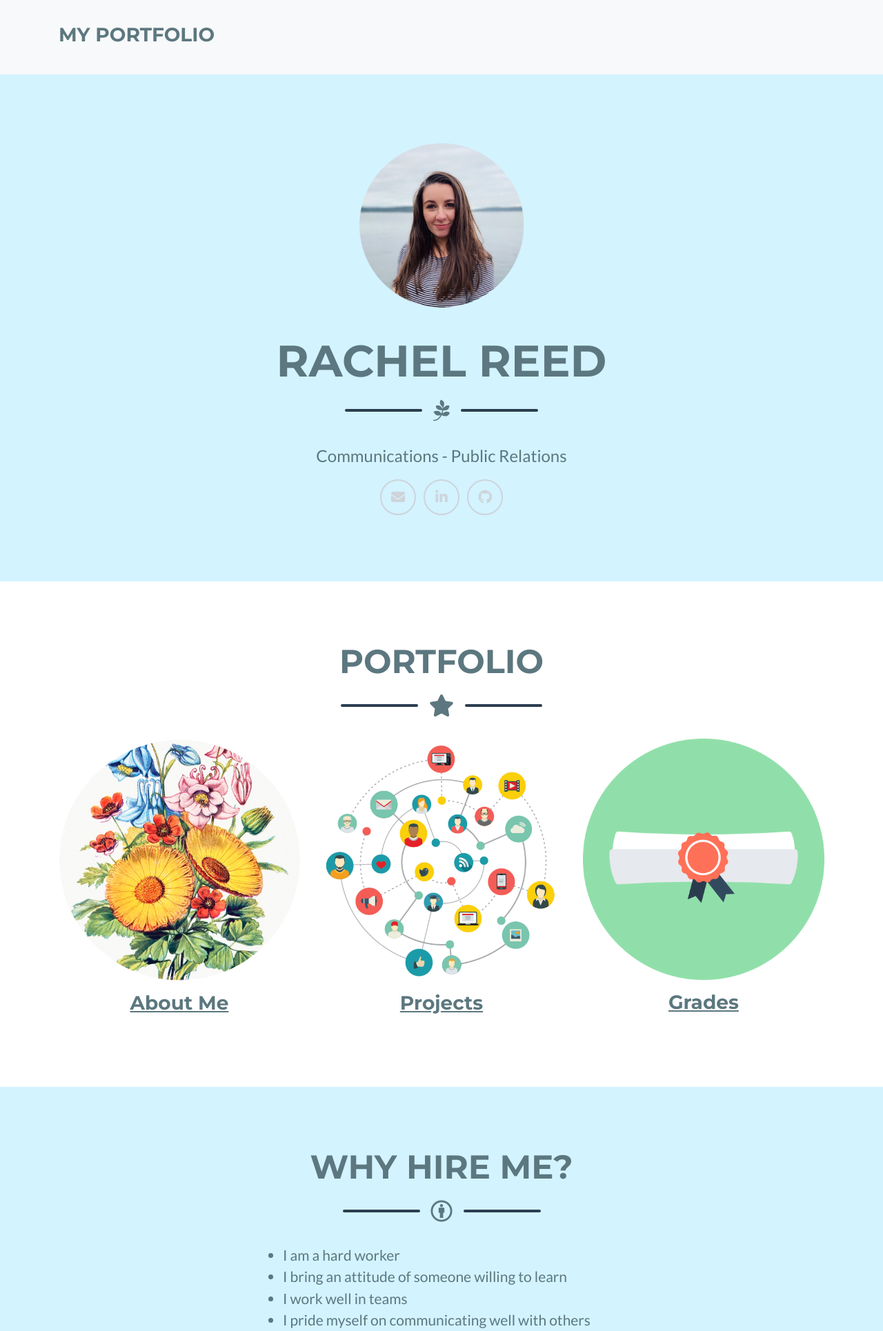
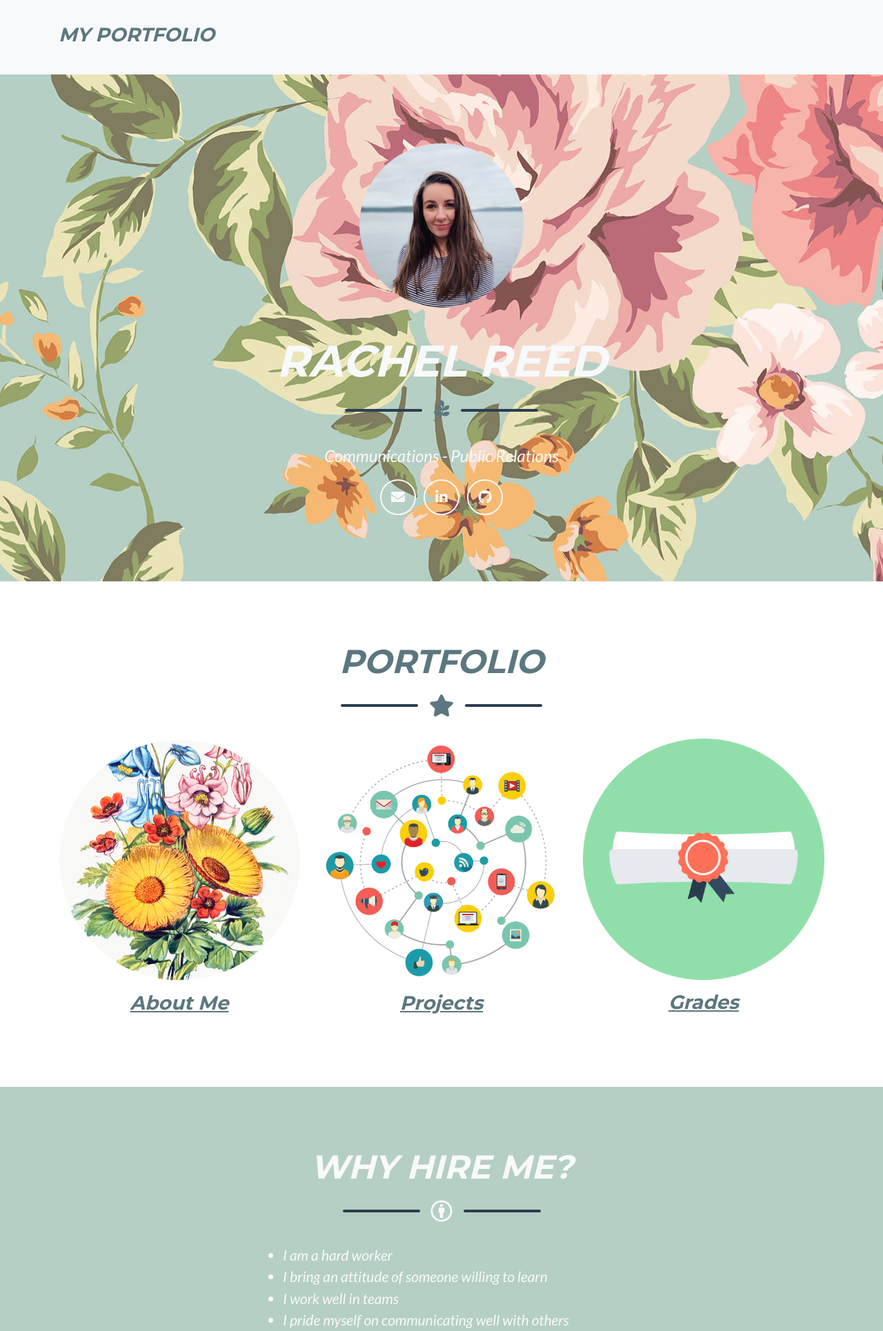
Before and after one commit to jfdickson25/other-portfolios, a PHP site: page /rachel-reed-portfolio.html in a window 1280 px wide. Shown: the top 1930 px of the page at 69% size. Run offline with PHP 8.4, Linux system fonts and the light colour scheme.

Commit message:
Finished hompage

```diff
--- a/web/portfolio.css
+++ b/web/portfolio.css
@@ -1,9 +1,12 @@
+body {
+    font-style: oblique;
+}
 p {
     font-weight: bold;
 }
 .back-color {
     color: black !important;
-    background-color: #d3f3ff!important;
+    background-color: 	#B5CFC4!important;
 }
 
 .title {
@@ -33,3 +36,7 @@ li {
     color:#5C777F;
     font-size: 24px;
 }
+
+.back-pic {
+    background-image: url("floral-background.jpg") !important;
+}
--- a/web/rachel-reed-portfolio.html
+++ b/web/rachel-reed-portfolio.html
@@ -30,14 +30,14 @@
   </nav>
 
   <!-- Masthead -->
-  <header class="masthead bg-#ffd1dc text-white text-center, back-color">
+  <header class="masthead bg-#ffd1dc text-white text-center, back-color, back-pic">
     <div class="container d-flex align-items-center flex-column">
 
       <!-- Masthead Avatar Image -->
       <img class="masthead-avatar mb-5" src="img\Rachel-Reed.png" alt="Rachel Reed">
 
       <!-- Masthead Heading -->
-      <h1 class="masthead-heading text-uppercase mb-0 let">Rachel Reed</h1>
+      <h1 class="masthead-heading text-uppercase mb-0 text-light">Rachel Reed</h1>
 
       <!-- Icon Divider -->
       <div class="divider-custom divider-info">
@@ -49,17 +49,17 @@
       </div>
 
       <!-- Masthead Subheading -->
-      <p class="masthead-subheading font-weight-light mb-0 let">Communications - Public Relations</p>
+      <p class="masthead-subheading font-weight-light mb-0 text-light">Communications - Public Relations</p>
 
       <span class="mt-3">
-      <a class="btn btn-outline-primary btn-social mx-1" href="mailto:jfdickson25@gmail.com?Subject=Portfolio%20"
+      <a class="btn btn-outline-light btn-social mx-1" href="mailto:jfdickson25@gmail.com?Subject=Portfolio%20"
         target="_top">
         <i class="fas fa-envelope"></i>
       </a>
-      <a class="btn btn-outline-info btn-social mx-1" href="https://www.linkedin.com/in/jordan-forrest-dickson" target="_blank">
+      <a class="btn btn-outline-light btn-social mx-1" href="https://www.linkedin.com/in/jordan-forrest-dickson" target="_blank">
         <i class="fab fa-fw fa-linkedin-in"></i>
       </a>
-      <a class="btn btn-outline-info btn-social mx-1" href="https://github.com/jfdickson25/cs313.git" target="_blank">
+      <a class="btn btn-outline-light btn-social mx-1" href="https://github.com/jfdickson25/cs313.git" target="_blank">
         <i class="fab fa-github"></i>
       </a>
       </span>
@@ -136,20 +136,20 @@
     <div class="container">
 
       <!-- About Section Heading -->
-      <h2 class="page-section-heading text-center text-uppercase let">Why Hire Me?</h2>
+      <h2 class="page-section-heading text-center text-uppercase text-light">Why Hire Me?</h2>
 
       <!-- Icon Divider -->
       <div class="divider-custom let">
         <div class="divider-custom-line"></div>
         <div class="divider-custom-icon">
-          <i class="fab fa-creative-commons-by let"></i>
+          <i class="fab fa-creative-commons-by text-light"></i>
         </div>
         <div class="divider-custom-line"></div>
       </div>
 
       <!-- About Section Content -->
       <div class="row">
-        <div class="col-lg-6 ml-auto mr-auto let">
+        <div class="col-lg-6 ml-auto mr-auto text-light">
           <ul>
             <li>I am a hard worker</li>
             <li>I bring an attitude of someone willing to learn</li>
```
Also changed, not shown: web/css/freelancer.css, web/floral-background.jpg (added).
